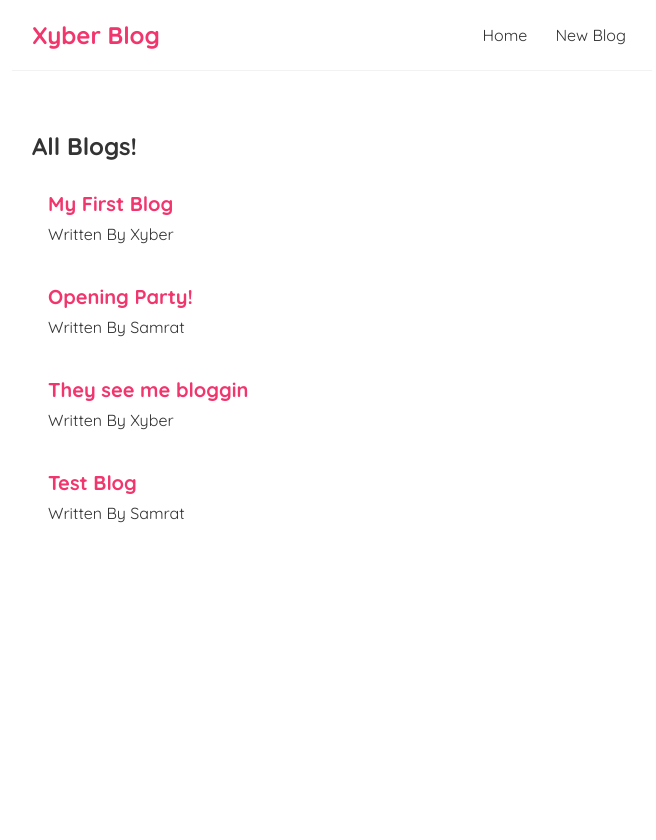
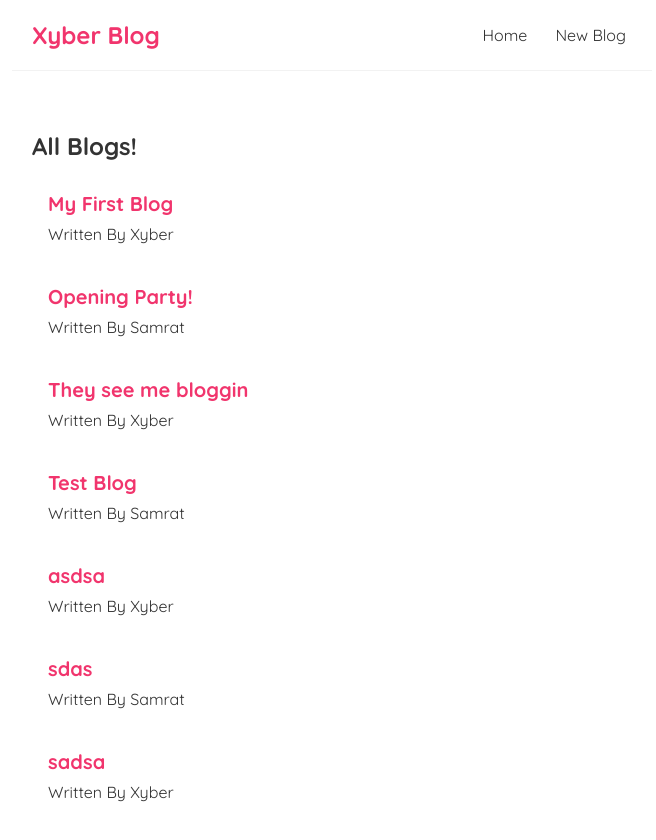
Before and after one commit to xybercommander/xyber-blog-react, a React (Create React App) app: page / in a window 1280 px wide. Shown: the top 840 px of the page, without its empty margins (308-964 px from the left). Before the commit the page ends 800 px from the top, so only its background shows below. Built offline with nearby package versions, Linux system fonts and the light colour scheme; data requests are answered from the project's data file; the HTML template or start-up script is replaced by a standard one.

Commit message:
implemented useHistory hook

```diff
--- a/data/db.json
+++ b/data/db.json
@@ -23,6 +23,24 @@
       "body": "Lorem ipsum dolor",
       "author": "Samrat",
       "id": 4
+    },
+    {
+      "title": "asdsa",
+      "body": "dsadsads",
+      "author": "Xyber",
+      "id": 5
+    },
+    {
+      "title": "sdas",
+      "body": "sdadsad",
+      "author": "Samrat",
+      "id": 6
+    },
+    {
+      "title": "sadsa",
+      "body": "dsadsa",
+      "author": "Xyber",
+      "id": 7
     }
   ]
 }
--- a/src/Create.js
+++ b/src/Create.js
@@ -1,10 +1,12 @@
 import { useState } from "react";
+import { useHistory } from "react-router-dom";
 
 const Create = () => {
    const [title, setTitle] = useState('');
    const [body, setBody] = useState('');
    const [author, setAuthor] = useState('Xyber');
    const [isPending, setIsPending] = useState(false);
+   const history = useHistory();
 
    const handleSubmit = (e) => {
       e.preventDefault(); // Prevents the page to refresh
@@ -19,6 +21,8 @@ const Create = () => {
       }).then(() => {
          console.log('Blog Added');
          setIsPending(false);
+         // history.goBack(); // You can also write -> history.go(-1)
+         history.push('/')
       })
    }
 
```
